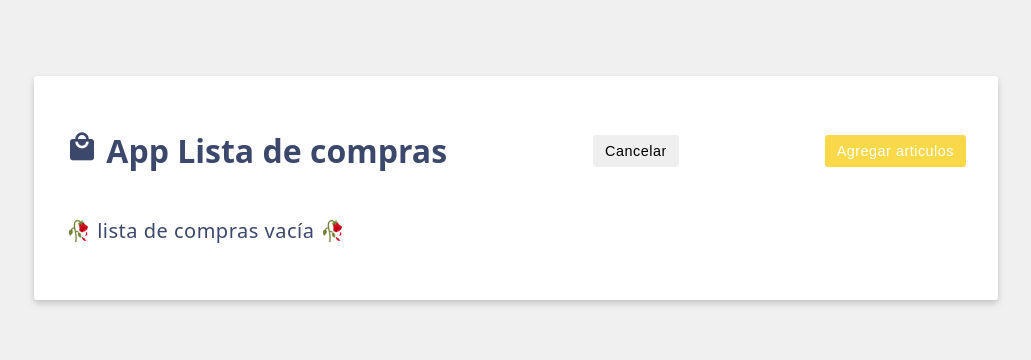
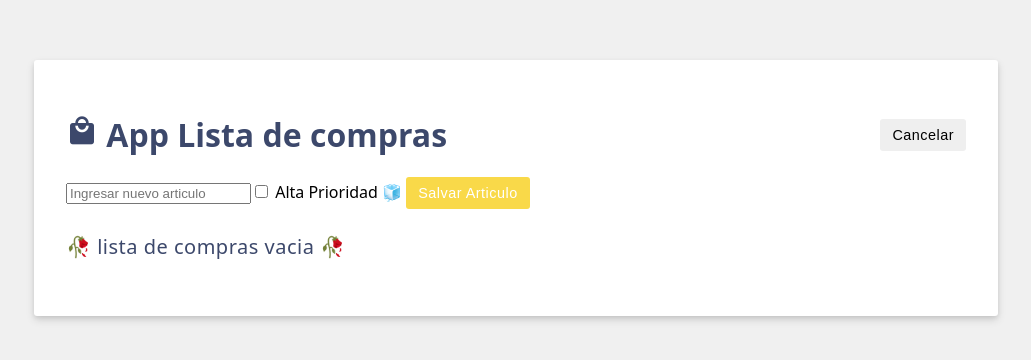
Before and after one commit to kenjiMiguel/VueJS-ShoppingCart, a Vue app: page / in a window 1280 px wide. Shown: the part 212-572 px from the top of the page, without its empty margins (124-1155 px from the left). Built offline with nearby package versions, Linux system fonts and the light colour scheme.

Commit message:
⭐FEAT:App.vue     Agrega visualisacion condicionada al formulario

```diff
--- a/src/App.vue
+++ b/src/App.vue
@@ -1,39 +1,43 @@
 <script setup>
 import { ref } from 'vue';
-
 const header = ref('App Lista de compras');
-const items = ref([]);
-
+const items = ref([
+ // {id: 1, label: '10 bolillos'},
+  //{id: 2, label: '1 lata de frijoles'},
+  //{id: 3, label: '2 lata de atún'}
+]);
+// Agregado de metodo para guardar nuevo articulo en la lista
 const saveItem = () => {
-  items.value.push({ id: items.value.length + 1, label: newItem.value });
-  newItem.value = '';
+  items.value .push({id: items.value.length + 1, label: newItem.value})
+  // limpiando el contenido  de newItems
+  newItem.value ="";
 };
-
 const newItem = ref('');
 const newItemHighPriority = ref(false);
-const isNewItemVisible = ref(false); // Inicialmente, la caja de texto está oculta
-
-const showNewItemInput = () => {
-  isNewItemVisible.value = true;
-};
-
-const hideNewItemInput = () => {
-  isNewItemVisible.value = false;
+const editing =ref(true);
+const doEdit = (edit) => {
+  // altero la variable "editing"
+  editing.value = edit;
+  // limpio el input de texto
+  newItem.value = "";
 };
 </script>
 
 <template>
   <div class="header">
+
     <h1> <i class="material-icons shopping-cart-icon">local_mall</i> {{ header }}</h1>
-    <button class="btn" @click="hideNewItemInput">Cancelar</button>
-    <button class="btn btn-primary" @click="showNewItemInput">Agregar articulos</button>
+    <button  v-if ="!editing" @click="doEdit (true)" class="btn bnt-primary">Agregar articulos</button>
+    <button v-else @click="doEdit (false)" class="btn">Cancelar</button>
   </div>
-  <form v-if="isNewItemVisible" v-on:submit.prevent="saveItem" class="add-item form">
+
+  <form  v-if="editing" v-on:submit.prevent="saveItem" class="add-item form">
     <!-- Input de Nuevo Articulo -->
     <input v-model.trim="newItem" type="text" placeholder="Ingresar nuevo articulo">
     <!-- Check Boxes -->
     <label>
-      <input v-model="newItemHighPriority" type="checkbox">
+      <input v-model="newItemHighPriority"
+      type="checkbox">
       Alta Prioridad
     </label>
     {{ newItemHighPriority ? "🔥" : "🧊" }}
@@ -45,10 +49,9 @@ const hideNewItemInput = () => {
       🔹 {{ label }}
     </li>
   </ul>
-  <p v-if="items.length === 0"> 🥀 lista de compras vacía 🥀 </p>
-  <p v-else>🔥 ingrese más items </p>
+  <p v-if="items.length === 0"> 🥀 lista de compras vacia 🥀 </p>
+  <p v-else>🔥 ingrese mas items </p>
 </template>
-
 
 <style scoped>
 .shopping-cart-icon {
```
